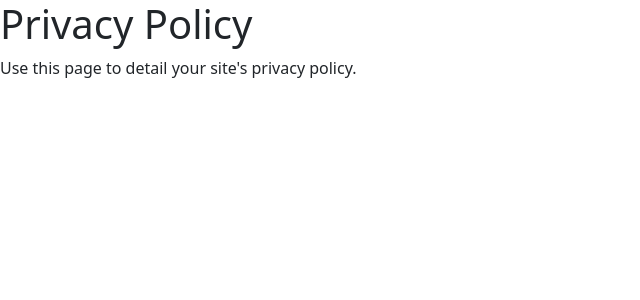
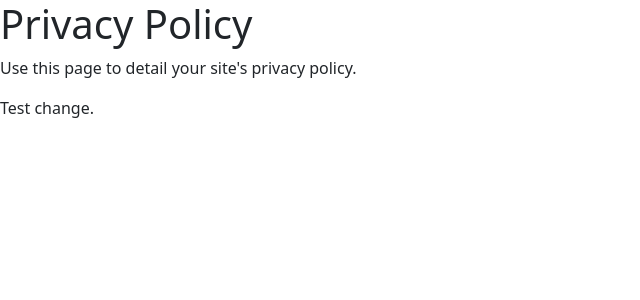
Before and after one commit to locanno64/DevOpsReviewA6, an ASP.NET Core app: page /Privacy in a window 1280 px wide. Shown: the top 300 px of the page, without its empty margins (0-640 px from the left). Run offline with ASP.NET Core 8, Linux system fonts and the light colour scheme; style sheets or scripts are compiled from the project's sources.

Commit message:
Testing pushing.

```diff
--- a/DevOpsReviewA6/Pages/Privacy.cshtml
+++ b/DevOpsReviewA6/Pages/Privacy.cshtml
@@ -6,3 +6,4 @@
 <h1>@ViewData["Title"]</h1>
 
 <p>Use this page to detail your site's privacy policy.</p>
+<p>Test change.</p>
```
